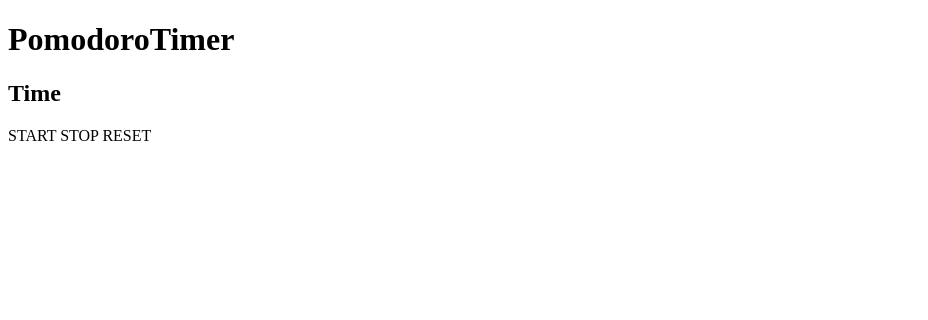
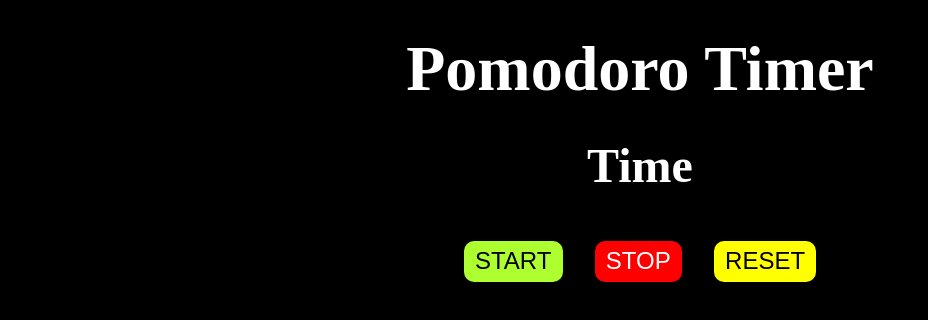
Before and after one commit to nurdoganbahadir/PomodoroTimer, a plain HTML site: page index.html in a window 1280 px wide. Shown: the whole page, without its empty margins (0-928 px from the left). Drawn offline with Linux system fonts and the light colour scheme.

Commit message:
css update

```diff
--- a/index.html
+++ b/index.html
@@ -8,12 +8,12 @@
   </head>
   <body>
     <div class="container">
-      <h1>PomodoroTimer</h1>
+      <h1>Pomodoro Timer</h1>
       <h2>Time</h2>
       <div class="buttons">
-        <buttob class="start">START</buttob>
-        <buttob class="stop">STOP</buttob>
-        <buttob class="reset">RESET</buttob>
+        <button class="start">START</button>
+        <button class="stop">STOP</button>
+        <button class="reset">RESET</button>
       </div>
     </div>
     <script src="./script.js"></script>
--- a/style.css
+++ b/style.css
@@ -0,0 +1,36 @@
+* {
+  margin: 0;
+  padding: 0;
+  background-color: black;
+  color: white;
+}
+.container {
+  text-align: center;
+  font-size: 2rem;
+}
+h1 {
+  margin: 2rem;
+}
+.buttons {
+  display: flex;
+  gap: 2rem;
+  justify-content: center;
+  margin: 3rem;
+}
+button {
+  font-size: 1.5rem;
+  border: none;
+  border-radius: 10px;
+  padding: 0.4rem 0.7rem;
+}
+.start {
+  background-color: greenyellow;
+  color: black;
+}
+.stop {
+  background-color: red;
+}
+.reset {
+  background-color: yellow;
+  color: black;
+}
```
